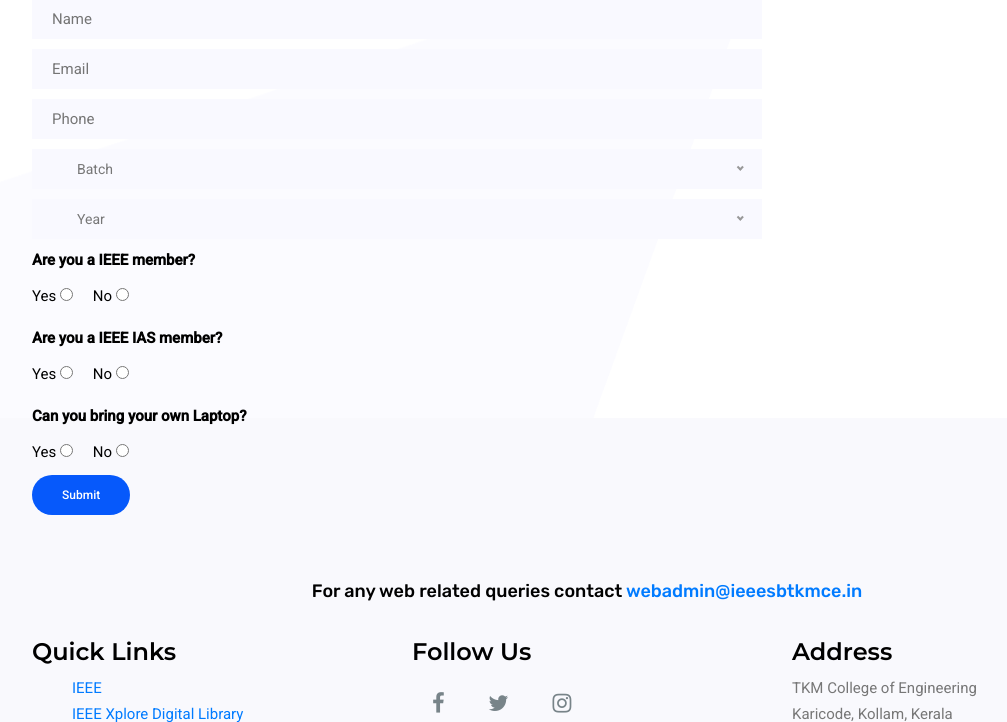
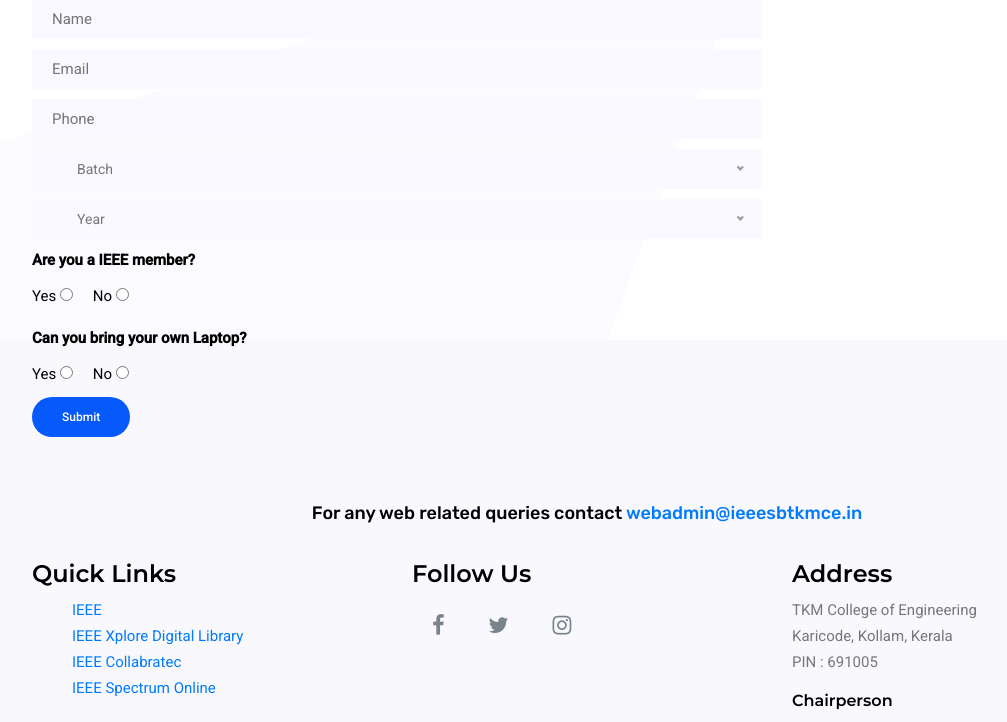
Before and after one commit to thameemk/ieee-sb-tkmce, a PHP site: the page made by application/views/plcScadaWorkshop.php in a window 1280 px wide. Shown: the part 295-1017 px from the top of the page, without its empty margins (53-1060 px from the left). Run offline with PHP 8.4, Linux system fonts and the light colour scheme; the template is opened without the code that fills it, so the values that code supplies are empty.

Commit message:
yes show js

```diff
--- a/application/views/plcScadaWorkshop.php
+++ b/application/views/plcScadaWorkshop.php
@@ -1,3 +1,13 @@
+<script type="text/javascript">
+
+function yesnoCheck() {
+    if (document.getElementById('yesCheck').checked) {
+        document.getElementById('ifYes').style.display = 'block';
+    }
+    else document.getElementById('ifYes').style.display = 'none';
+
+}
+</script>
 <section style="padding-top:100px;">
     <div class="whole-wrap">
         <div class="container">
@@ -56,12 +66,11 @@
                             <b style="color:black">Are you a IEEE member?</b>
                                     <div class="mt-10 mb-3">
                                         <span style="color:black"> Yes</span>
-                                        <input type="radio" name="ieee-member" value="yes">
+                                        <input type="radio" onclick="javascript:yesnoCheck();" id="yesCheck" name="ieee-member" value="yes">
                                         <span class="ml-3" style="color:black">No</span>
-                                        <input type="radio" name="ieee-member" value="no">
-
+                                        <input type="radio" onclick="javascript:yesnoCheck();" id="noCheck" name="ieee-member" value="no">
                                     </div>
-
+                                    <div id="ifYes" style="display:none">
                                     <b style="color:black">Are you a IEEE IAS member?</b>
                                             <div class="mt-10 mb-3">
                                                 <span style="color:black"> Yes</span>
@@ -70,7 +79,7 @@
                                                 <input type="radio" name="ias-member" value="no">
 
                                             </div>
-
+                                    </div>
                                     <b style="color:black">Can you bring your own Laptop?</b>
                                             <div class="mt-10">
                                                 <span style="color:black"> Yes</span>
```
